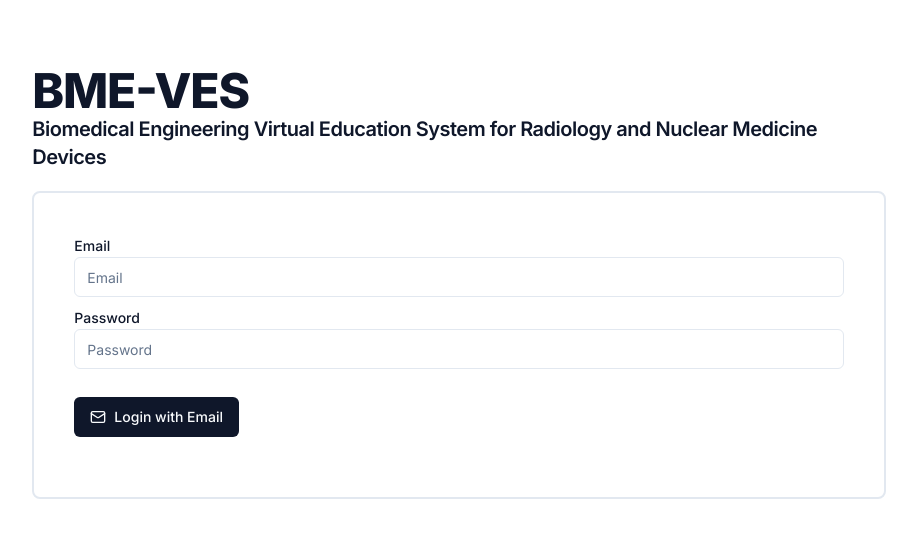
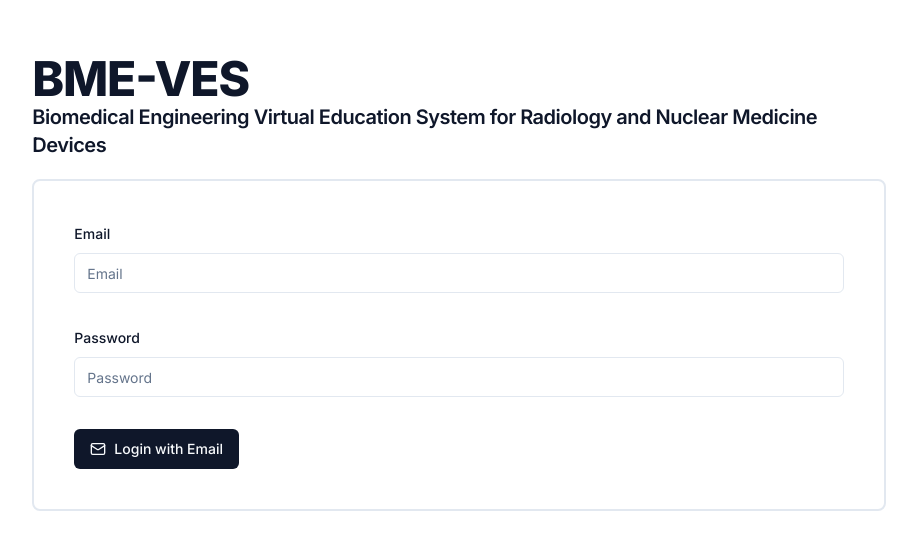
Before and after one commit to MusaGillani/bme-ves, a Next.js app: page /login in a window 1280 px wide. Shown: the part 107-656 px from the top of the page, without its empty margins (181-1098 px from the left). Built offline with nearby package versions, Linux system fonts and the light colour scheme.

Commit message:
setup form in login page setup login through middleware

```diff
--- /dev/null
+++ b/components/ui/form.tsx
@@ -0,0 +1,177 @@
+import * as React from "react";
+import * as LabelPrimitive from "@radix-ui/react-label";
+import { Slot } from "@radix-ui/react-slot";
+import {
+  Controller,
+  ControllerProps,
+  FieldPath,
+  FieldValues,
+  FormProvider,
+  useFormContext,
+} from "react-hook-form";
+
+import { cn } from "@/lib/utils";
+import { Label } from "@/components/ui/label";
+
+const Form = FormProvider;
+
+type FormFieldContextValue<
+  TFieldValues extends FieldValues = FieldValues,
+  TName extends FieldPath<TFieldValues> = FieldPath<TFieldValues>
+> = {
+  name: TName;
+};
+
+const FormFieldContext = React.createContext<FormFieldContextValue>(
+  {} as FormFieldContextValue
+);
+
+const FormField = <
+  TFieldValues extends FieldValues = FieldValues,
+  TName extends FieldPath<TFieldValues> = FieldPath<TFieldValues>
+>({
+  ...props
+}: ControllerProps<TFieldValues, TName>) => {
+  return (
+    <FormFieldContext.Provider value={{ name: props.name }}>
+      <Controller {...props} />
+    </FormFieldContext.Provider>
+  );
+};
+
+const useFormField = () => {
+  const fieldContext = React.useContext(FormFieldContext);
+  const itemContext = React.useContext(FormItemContext);
+  const { getFieldState, formState } = useFormContext();
+
+  const fieldState = getFieldState(fieldContext.name, formState);
+
+  if (!fieldContext) {
+    throw new Error("useFormField should be used within <FormField>");
+  }
+
+  const { id } = itemContext;
+
+  return {
+    id,
+    name: fieldContext.name,
+    formItemId: `${id}-form-item`,
+    formDescriptionId: `${id}-form-item-description`,
+    formMessageId: `${id}-form-item-message`,
+    ...fieldState,
+  };
+};
+
+type FormItemContextValue = {
+  id: string;
+};
+
+const FormItemContext = React.createContext<FormItemContextValue>(
+  {} as FormItemContextValue
+);
+
+const FormItem = React.forwardRef<
+  HTMLDivElement,
+  React.HTMLAttributes<HTMLDivElement>
+>(({ className, ...props }, ref) => {
+  const id = React.useId();
+
+  return (
+    <FormItemContext.Provider value={{ id }}>
+      <div ref={ref} className={cn("space-y-2", className)} {...props} />
+    </FormItemContext.Provider>
+  );
+});
+FormItem.displayName = "FormItem";
+
+const FormLabel = React.forwardRef<
+  React.ElementRef<typeof LabelPrimitive.Root>,
+  React.ComponentPropsWithoutRef<typeof LabelPrimitive.Root>
+>(({ className, ...props }, ref) => {
+  const { error, formItemId } = useFormField();
+
+  return (
+    <Label
+      ref={ref}
+      className={cn(error && "text-destructive", className)}
+      htmlFor={formItemId}
+      {...props}
+    />
+  );
+});
+FormLabel.displayName = "FormLabel";
+
+const FormControl = React.forwardRef<
+  React.ElementRef<typeof Slot>,
+  React.ComponentPropsWithoutRef<typeof Slot>
+>(({ ...props }, ref) => {
+  const { error, formItemId, formDescriptionId, formMessageId } =
+    useFormField();
+
+  return (
+    <Slot
+      ref={ref}
+      id={formItemId}
+      aria-describedby={
+        !error
+          ? `${formDescriptionId}`
+          : `${formDescriptionId} ${formMessageId}`
+      }
+      aria-invalid={!!error}
+      {...props}
+    />
+  );
+});
+FormControl.displayName = "FormControl";
+
+const FormDescription = React.forwardRef<
+  HTMLParagraphElement,
+  React.HTMLAttributes<HTMLParagraphElement>
+>(({ className, ...props }, ref) => {
+  const { formDescriptionId } = useFormField();
+
+  return (
+    <p
+      ref={ref}
+      id={formDescriptionId}
+      className={cn("text-sm text-muted-foreground", className)}
+      {...props}
+    />
+  );
+});
+FormDescription.displayName = "FormDescription";
+
+const FormMessage = React.forwardRef<
+  HTMLParagraphElement,
+  React.HTMLAttributes<HTMLParagraphElement>
+>(({ className, children, ...props }, ref) => {
+  const { error, formMessageId } = useFormField();
+  const body = error ? String(error?.message) : children;
+
+  if (!body) {
+    return null;
+  }
+
+  return (
+    <p
+      ref={ref}
+      id={formMessageId}
+      className={cn("text-sm font-medium text-destructive", className)}
+      {...props}
+    >
+      {body}
+    </p>
+  );
+});
+FormMessage.displayName = "FormMessage";
+
+export {
+  useFormField,
+  Form,
+  FormItem,
+  FormLabel,
+  FormControl,
+  FormDescription,
+  FormMessage,
+  FormField,
+};
--- /dev/null
+++ b/middleware.ts
@@ -0,0 +1,11 @@
+import { withAuth } from "next-auth/middleware";
+
+export const config = {
+  matcher: [`/((?!_next/static|_next/image|favicon.ico).*)`],
+};
+
+export default withAuth(function middleware() {}, {
+  pages: {
+    signIn: "/login",
+  },
+});
--- a/package.json
+++ b/package.json
@@ -11,6 +11,7 @@
   "dependencies": {
     "@cloudinary/react": "^1.11.2",
     "@cloudinary/url-gen": "^1.10.0",
+    "@hookform/resolvers": "^3.1.0",
     "@prisma/client": "^4.14.1",
     "@radix-ui/react-label": "^2.0.1",
     "@radix-ui/react-scroll-area": "^1.0.3",
@@ -28,9 +29,11 @@
     "postcss": "8.4.23",
     "react": "18.2.0",
     "react-dom": "18.2.0",
+    "react-hook-form": "^7.43.9",
     "tailwind-merge": "^1.12.0",
     "tailwindcss": "3.3.2",
-    "tailwindcss-animate": "^1.0.5"
+    "tailwindcss-animate": "^1.0.5",
+    "zod": "^3.21.4"
   },
   "devDependencies": {
     "@types/node": "^20.2.1",
--- a/pages/api/[...nextauth].ts
+++ /dev/null
@@ -1,15 +0,0 @@
-import NextAuth from "next-auth";
-import GoogleProvider from "next-auth/providers/google";
-
-export const authOptions = {
-  // Configure one or more authentication providers
-  providers: [
-    GoogleProvider({
-      clientId: process.env.GOOGLE_CLIENT_ID!,
-      clientSecret: process.env.GOOGLE_CLIENT_SECRET!,
-    }),
-    // ...add more providers here
-  ],
-};
-
-export default NextAuth(authOptions);
--- /dev/null
+++ b/pages/api/auth/[...nextauth].ts
@@ -0,0 +1,49 @@
+import NextAuth, { NextAuthOptions } from "next-auth";
+import Credentials from "next-auth/providers/credentials";
+
+import type { schema } from "../../login";
+
+export const authOptions: NextAuthOptions = {
+  session: {
+    strategy: "jwt",
+  },
+  // Configure one or more authentication providers
+  providers: [
+    Credentials({
+      type: "credentials",
+      credentials: {},
+
+      async authorize(credentials, req) {
+        try {
+          const { email, password } = credentials as schema;
+
+          const user = await prisma!.users.findUnique({
+            where: {
+              email: email,
+            },
+          });
+
+          if (user === null) {
+            return null;
+          }
+          if (user.password !== password) {
+            return null;
+          }
+
+          return {
+            id: user!.id.toString(),
+            email: user!.email,
+          };
+        } catch (error) {
+          console.error(error);
+          throw new Error("Email or password is not correct");
+        }
+      },
+    }),
+  ],
+  pages: {
+    signIn: "/login",
+  },
+};
+
+export default NextAuth(authOptions);
--- a/pages/login.tsx
+++ b/pages/login.tsx
@@ -1,11 +1,32 @@
 import { NextPage } from "next";
 import { Inter } from "next/font/google";
+import { useForm } from "react-hook-form";
+import * as z from "zod";
+import { zodResolver } from "@hookform/resolvers/zod";
+import { signIn } from "next-auth/react";
 
 import { Mail } from "lucide-react";
 import { Button } from "@/components/ui/button";
-import { Label } from "@/components/ui/label";
 import { Input } from "@/components/ui/input";
+import {
+  Form,
+  FormControl,
+  FormField,
+  FormItem,
+  FormLabel,
+  FormMessage,
+} from "@/components/ui/form";
+
 import Header from "@/components/Header";
+
+const formSchema = z.object({
+  email: z
+    .string({ required_error: "email is required" })
+    .email("enter a valid email"),
+  password: z.string({ required_error: "password is required" }),
+});
+
+export type schema = z.infer<typeof formSchema>;
 
 const inter = Inter({
   subsets: ["latin"],
@@ -13,6 +34,18 @@
 });
 
 const Login: NextPage = () => {
+  const form = useForm<schema>({
+    resolver: zodResolver(formSchema),
+  });
+
+  // 2. Define a submit handler.
+  async function onSubmit(values: schema) {
+    await signIn("credentials", {
+      email: values.email,
+      password: values.password,
+    });
+  }
+
   return (
     <main
       className={`flex flex-col justify-center min-h-screen h-full min-w-screen w-full ${inter.className}`}
@@ -21,17 +54,39 @@
         <Header />
       </div>
       <div className="mx-auto p-10 my-5 bg-white w-2/3 h-2/3 border-2 border-solid rounded-lg">
-        <div className="mb-2">
-          <Label htmlFor="email">Email</Label>
-          <Input type="email" id="email" placeholder="Email" />
-        </div>
-        <div className="my-2">
-          <Label htmlFor="password">Password</Label>
-          <Input type="password" id="password" placeholder="Password" />
-        </div>
-        <Button className="my-5">
-          <Mail className="mr-2 h-4 w-4" /> Login with Email
-        </Button>
+        <Form {...form}>
+          <form onSubmit={form.handleSubmit(onSubmit)} className="space-y-8">
+            <FormField
+              control={form.control}
+              name="email"
+              render={({ field }) => (
+                <FormItem>
+                  <FormLabel>Email</FormLabel>
+                  <FormControl>
+                    <Input placeholder="Email" {...field} />
+                  </FormControl>
+                  <FormMessage />
+                </FormItem>
+              )}
+            />
+            <FormField
+              control={form.control}
+              name="password"
+              render={({ field }) => (
+                <FormItem>
+                  <FormLabel>Password</FormLabel>
+                  <FormControl>
+                    <Input placeholder="Password" {...field} type="password" />
+                  </FormControl>
+                  <FormMessage />
+                </FormItem>
+              )}
+            />
+            <Button className="my-5" type="submit">
+              <Mail className="mr-2 h-4 w-4" /> Login with Email
+            </Button>
+          </form>
+        </Form>
       </div>
     </main>
   );
--- a/prisma/seed.ts
+++ b/prisma/seed.ts
@@ -3,7 +3,7 @@
 async function main() {
   const response = await Promise.all([
     prisma.users.upsert({
-      where: { email: "rauchg@vercel.com" },
+      where: { email: "bme19@example.com" },
       update: {},
       create: {
         email: "bme19@example.com",
--- a/tsconfig.json
+++ b/tsconfig.json
@@ -4,7 +4,7 @@
     "lib": ["dom", "dom.iterable", "esnext"],
     "allowJs": true,
     "skipLibCheck": true,
-    "strict": true,
+    "strict": false,
     "forceConsistentCasingInFileNames": true,
     "noEmit": true,
     "esModuleInterop": true,
```
Also changed, not shown: 1 other file (tests, documents, lock files or other folders).
